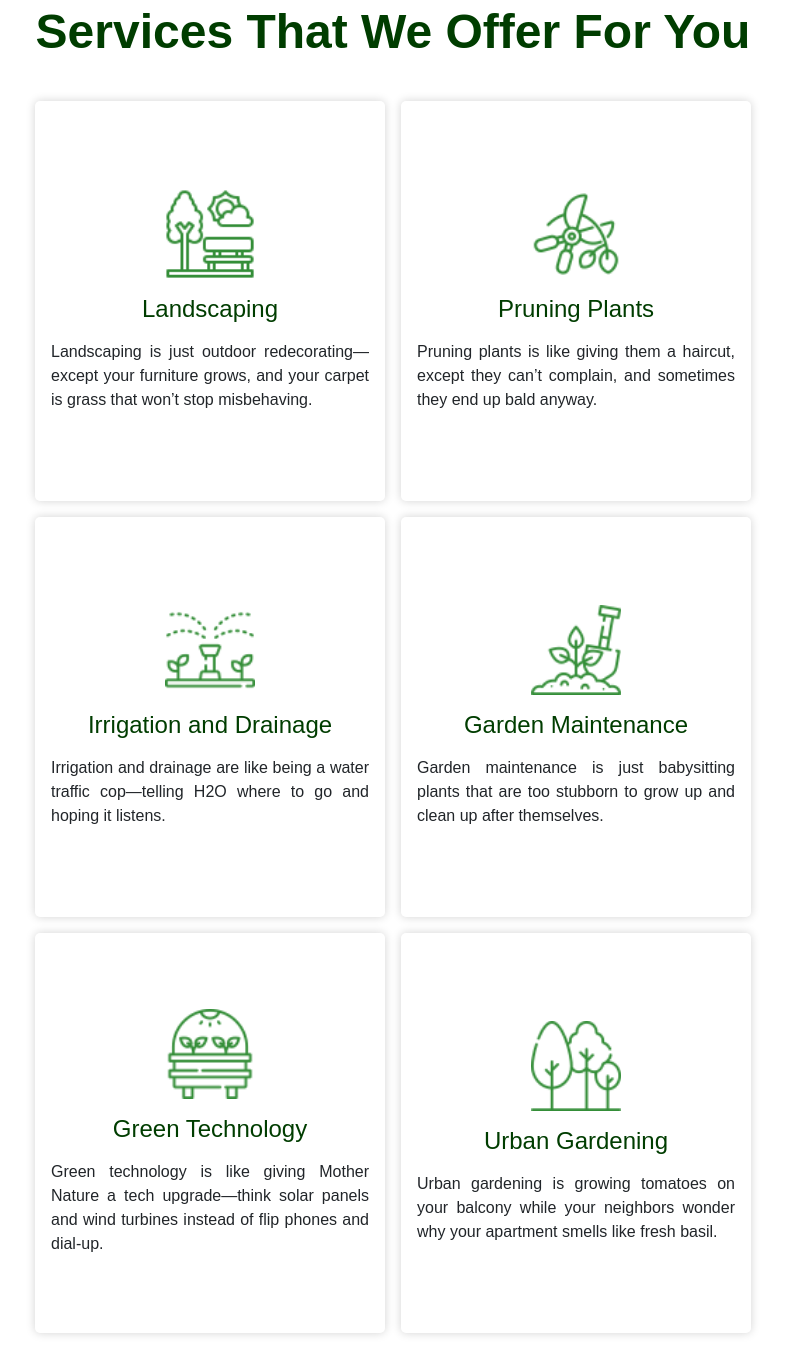
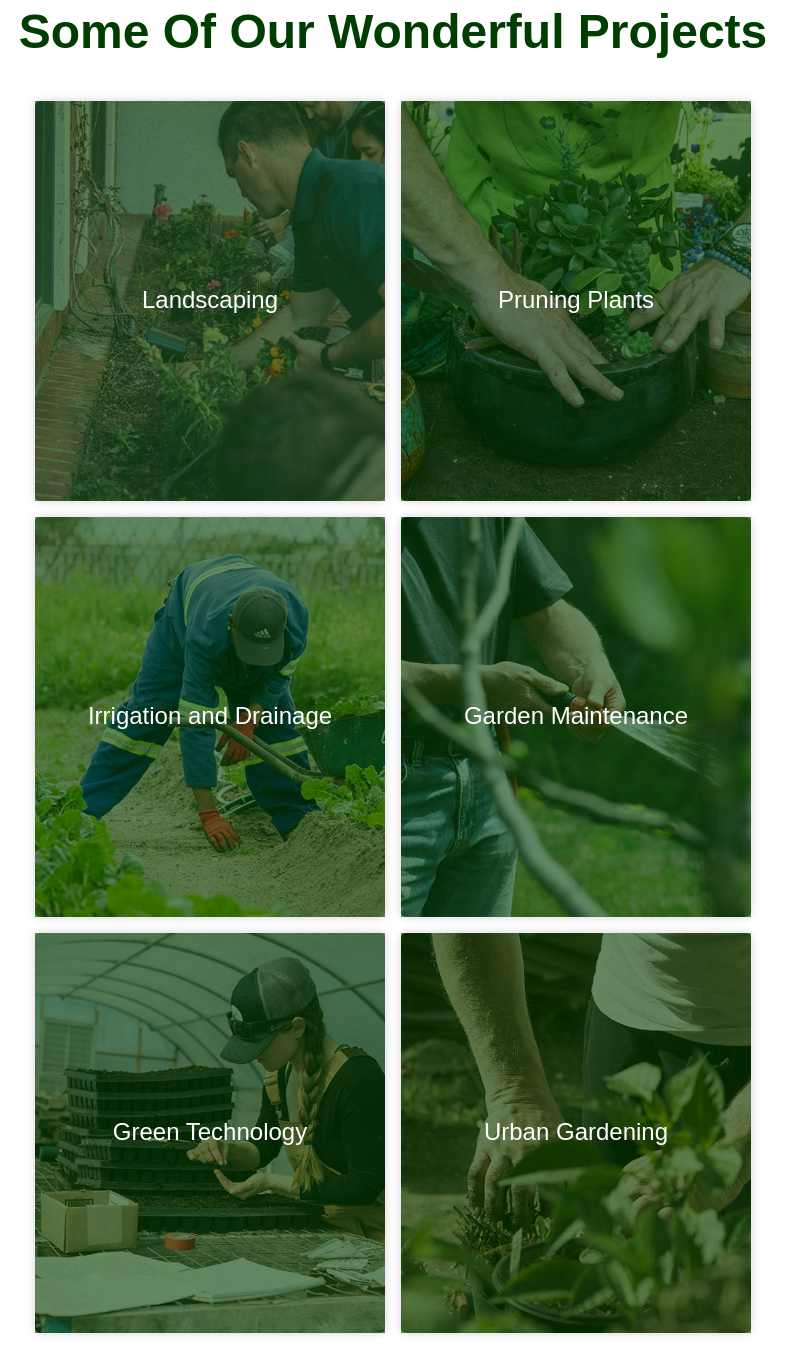
Before and after one commit to G-Nash/Html-Css_Project_10K, a plain HTML site: page index.html in a window 1280 px wide. Shown: the part 5264-6620 px from the top of the page, without its empty margins (247-1032 px from the left). Drawn offline with nearby package versions, Linux system fonts and the light colour scheme.

Commit message:
content and css

```diff
--- a/css/style.css
+++ b/css/style.css
@@ -716,3 +716,46 @@ p {
     }
 
 }
+
+.project, #project1{
+    background-image: url("../img/service-1.jpg");
+    background-position: center;
+    background-size: cover;
+    background-repeat: no-repeat;
+
+    position: relative;
+}
+
+.project > h4{
+    color: white;
+    position: relative;
+}
+
+.project::before{
+    content: "";
+    height: 100%;
+    width: 100%;
+    position: absolute;
+    background-color: var(--dark-font);
+    opacity: 0.6;
+}
+
+#project2{
+    background-image: url("../img/service-2.jpg");
+}
+
+#project3{
+    background-image: url("../img/service-3.jpg");
+}
+
+#project4{
+    background-image: url("../img/service-4.jpg");
+}
+
+#project5{
+    background-image: url("../img/service-5.jpg");
+}
+
+#project6{
+    background-image: url("../img/service-6.jpg");
+}
--- a/index.html
+++ b/index.html
@@ -284,47 +284,35 @@
         </div>
     </div>
 
-    <div class="services">
+    <div class="services pro">
         <div class="services_text">
             <h4>Our Projects</h4>
-            <h1>Services That We Offer For You</h1>
+            <h1>Some Of Our Wonderful Projects</h1>
         </div>
 
         <div class="services_divs">
-            <div class="services_div">
-                <img src="./img/icon-3.png" alt="icon3">
+            <div class="services_div project" id="project1">
                 <h4>Landscaping</h4>
-                <p>Landscaping is just outdoor redecorating—except your furniture grows, and your carpet is grass that won’t stop misbehaving.</p>
             </div>
 
-            <div class="services_div">
-                <img src="./img/icon-6.png" alt="icon3">
+            <div class="services_div project" id="project2">
                 <h4>Pruning Plants</h4>
-                <p>Pruning plants is like giving them a haircut, except they can’t complain, and sometimes they end up bald anyway.</p>
             </div>
 
-            <div class="services_div">
-                <img src="./img/icon-5.png" alt="icon3">
+            <div class="services_div project" id="project3">
                 <h4>Irrigation and Drainage</h4>
-                <p>Irrigation and drainage are like being a water traffic cop—telling H2O where to go and hoping it listens.</p>
             </div>
 
-            <div class="services_div">
-                <img src="./img/icon-4.png" alt="icon3">
+            <div class="services_div project" id="project4">
                 <h4>Garden Maintenance</h4>
-                <p>Garden maintenance is just babysitting plants that are too stubborn to grow up and clean up after themselves.</p>
             </div>
 
-            <div class="services_div">
-                <img src="./img/icon-8.png" alt="icon3">
+            <div class="services_div project" id="project5">
                 <h4>Green Technology</h4>
-                <p>Green technology is like giving Mother Nature a tech upgrade—think solar panels and wind turbines instead of flip phones and dial-up.</p>
             </div>
 
-            <div class="services_div">
-                <img src="./img/icon-2.png" alt="icon3">
+            <div class="services_div project" id="project6">
                 <h4>Urban Gardening</h4>
-                <p>Urban gardening is growing tomatoes on your balcony while your neighbors wonder why your apartment smells like fresh basil.</p>
             </div>
         </div>
     </div>
```
